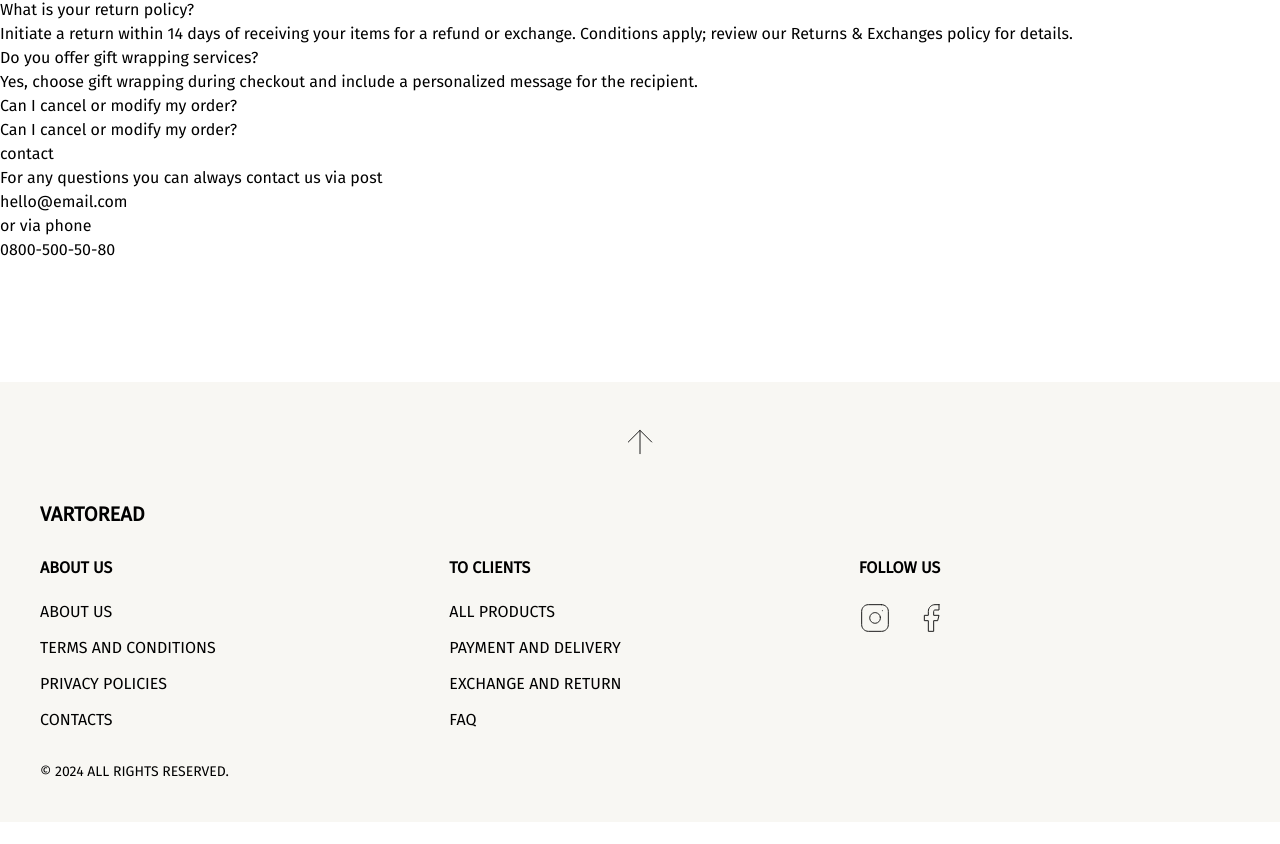
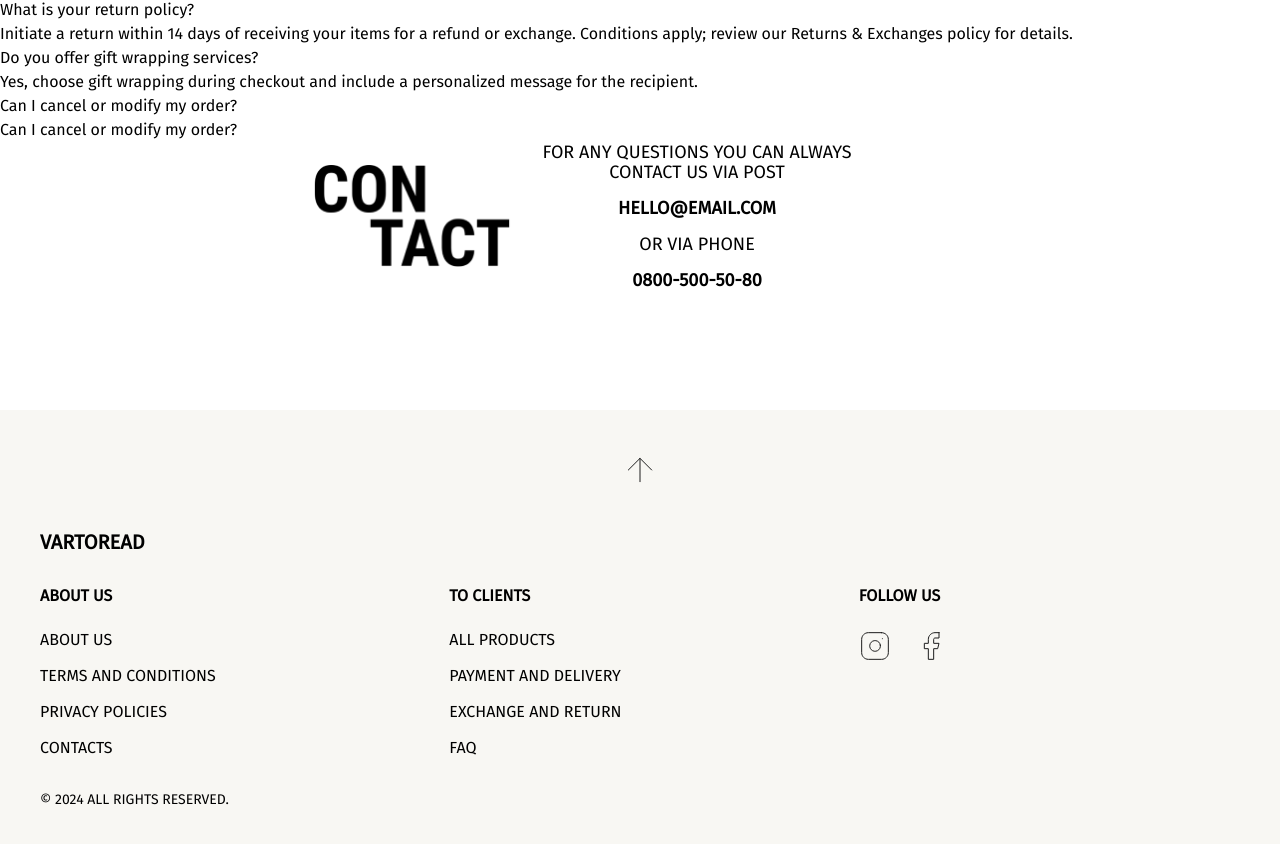
Before and after one commit to Ir-ra/read, a Next.js app: page /about/questions in a window 1280 px wide. Shown: the part 1772-2616 px from the top of the page. Before the commit the page ends 2594 px from the top, so only its background shows below. Built offline with nearby package versions, Linux system fonts and the light colour scheme.

Commit message:
add contacts

```diff
--- a/src/app/components/AboutUs/Contact.tsx
+++ b/src/app/components/AboutUs/Contact.tsx
@@ -1,14 +1,24 @@
+import Image from "next/image";
+import contact from "../../assets/img/about_us/contact.png";
+
 export const Contact = () => {
+  const normal =
+    "text-center text-xxs tablet:text-xsx desktop:text-cartL font-light uppercase";
+  const bold =
+    "text-center text-xxs tablet:text-xsx desktop:text-cartL font-bold uppercase";
   return (
-    <div>
-      <h2>
-        con<span>tact</span>
-      </h2>
-      <div>
-        <p>For any questions you can always contact us via post</p>
-        <p>hello@email.com</p>
-        <p>or via phone</p>
-        <p>0800-500-50-80</p>
+    <div className="flex flex-col tablet:flex-row desktop:flex-col gap-5 desktop:10 tablet:w-[664px] desktop:w-full tablet:mx-auto desktop:mx-0 items-center">
+      <div className="max-w-[208px] desktop:mix-w-[325px]">
+        <Image src={contact} width={208} height={102} alt="contacts" />
+      </div>
+
+      <div className="flex gap-4 flex-col max-w-[322px] desktop:max-w-[325px] items-center">
+        <h3 className={normal}>
+          For any questions you can always contact us via post
+        </h3>
+        <p className={bold}>hello@email.com</p>
+        <p className={normal}>or via phone</p>
+        <p className={bold}>0800-500-50-80</p>
       </div>
     </div>
   );
```
Also changed, not shown: src/app/assets/img/about_us/contact.png (added).
